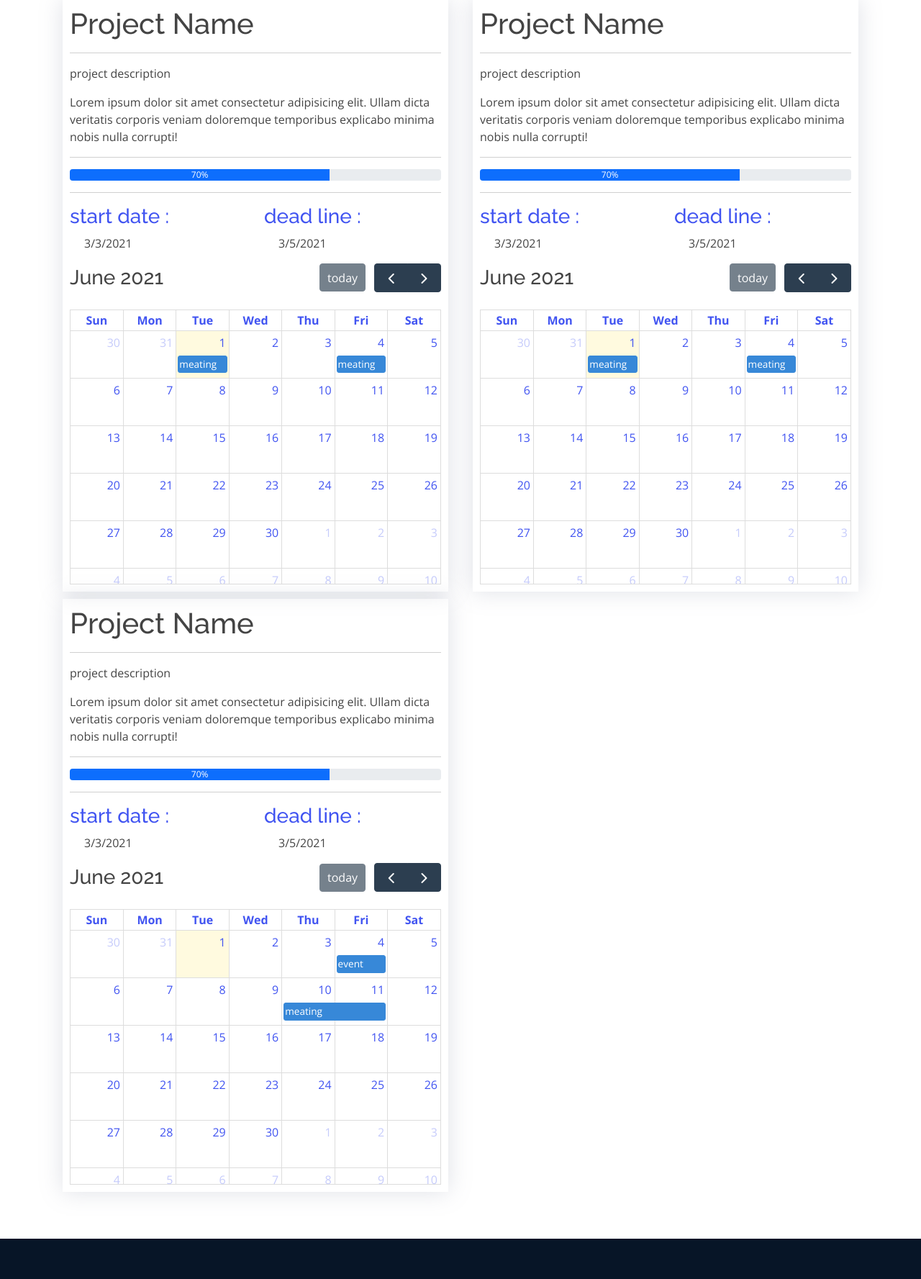
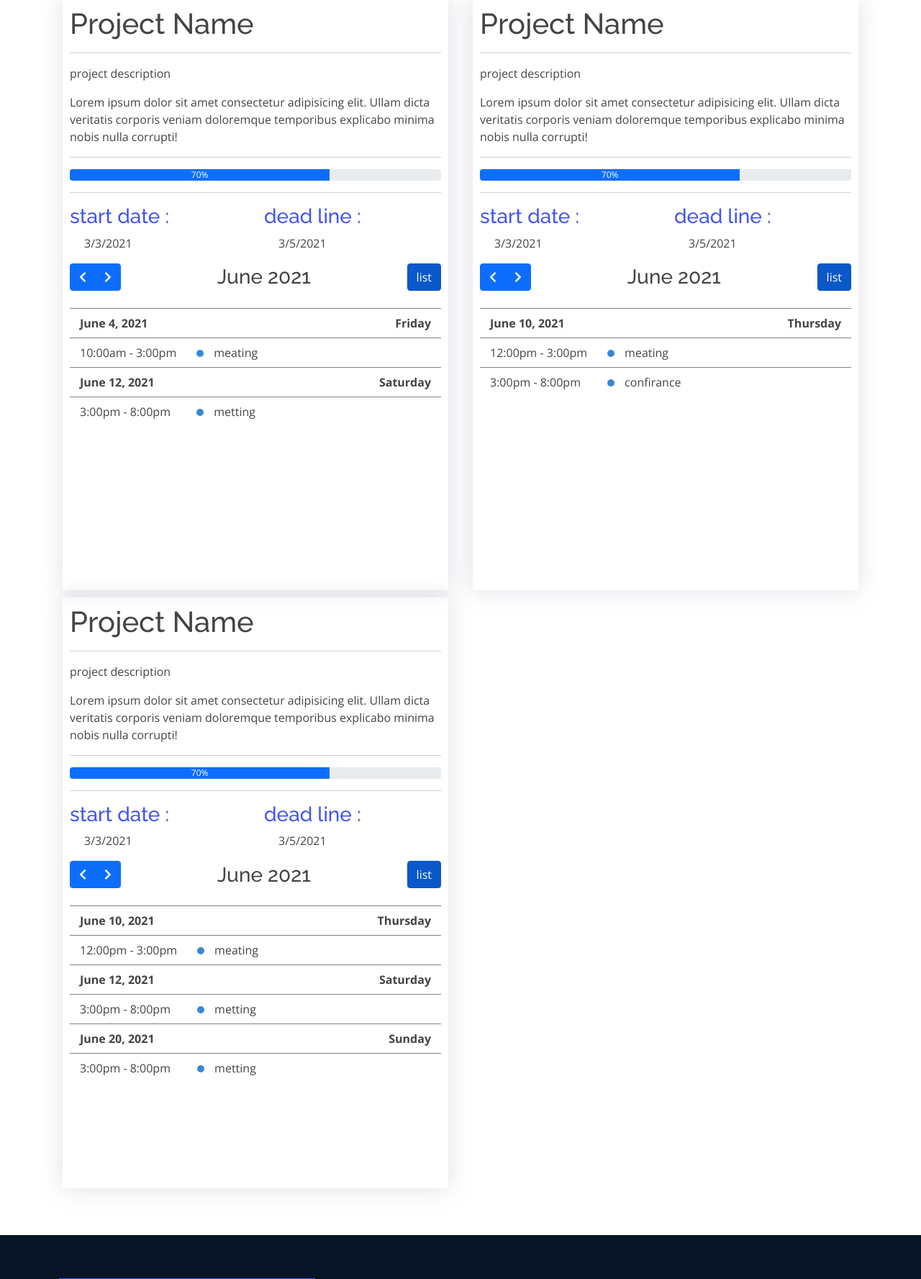
Before and after one commit to ahmed-codze/Right_access, a PHP site: page /profile.html in a window 1280 px wide. Shown: the part 566-2343 px from the top of the page at 72% size. Run offline with PHP 8.4, Linux system fonts and the light colour scheme; lists and menus that the app fills with data are empty; some libraries are stand-ins or nearby versions.

Commit message:
live chat

```diff
--- a/assets/css/style.css
+++ b/assets/css/style.css
@@ -102,7 +102,7 @@ body::-webkit-scrollbar-thumb {
   position: fixed;
   visibility: hidden;
   opacity: 0;
-  right: 15px;
+  left: 15px;
   bottom: 15px;
   z-index: 996;
   background: #4154f1;
--- a/index.html
+++ b/index.html
@@ -30,7 +30,11 @@
 </head>
 
 <body>
-
+  <script async="async" src="https://static.mobilemonkey.com/js/business_7284f9b8-1edf-429a-82da-485195b500e9-87930694.js"></script>
+  <script>
+  window.mmDataLayer = window.mmDataLayer || [];
+  function mmData(o) { mmDataLayer.push(o); }
+  </script>
   <!-- ======= Header ======= -->
   <header id="header" class="fixed-top">
     <div class="container d-flex align-items-center justify-content-between">
--- a/profile.html
+++ b/profile.html
@@ -35,7 +35,11 @@
 </head>
 
 <body>
-
+  <script async="async" src="https://static.mobilemonkey.com/js/business_7284f9b8-1edf-429a-82da-485195b500e9-87930694.js"></script>
+  <script>
+  window.mmDataLayer = window.mmDataLayer || [];
+  function mmData(o) { mmDataLayer.push(o); }
+  </script>
   <!-- ======= Header ======= -->
   <header id="header" class="fixed-top">
     <div class="container d-flex align-items-center justify-content-between">
@@ -326,18 +330,25 @@
     document.addEventListener('DOMContentLoaded', function() {
       var calendarEl = document.getElementById('calendar');
       var calendar = new FullCalendar.Calendar(calendarEl, {
-        initialView: 'dayGridMonth' ,
+        themeSystem: 'bootstrap',
+        initialView: 'listMonth' ,
+        headerToolbar: {
+          left: 'prev,next',
+          center: 'title',
+          right: 'listMonth'
+        },
         events: [
         { // this object will be "parsed" into an Event Object
           title: 'meating', // a property!
-          start: '2021-06-01', // a property!
-          end: '2021-06-02' // a property! ** see important note below about 'end' **
+          start: '2021-06-04T10:00:00', // a property!
+          end: '2021-06-04T15:00:00' , // a property! ** see important note below about 'end' **
+
         },
 
         { // this object will be "parsed" into an Event Object
-          title: 'meating', // a property!
-          start: '2021-06-04', // a property!
-          end: '2021-06-05' // a property! ** see important note below about 'end' **
+          title: 'metting', // a property!
+          start: '2021-06-12T15:00:00', // a property!
+          end: '2021-06-12T20:00:00' , // a property! ** see important note below about 'end' **
         }
 
         ]
@@ -346,22 +357,30 @@
       calendar.render();
     });
 
-
     document.addEventListener('DOMContentLoaded', function() {
       var calendarEl = document.getElementById('calendar2');
       var calendar = new FullCalendar.Calendar(calendarEl, {
-        initialView: 'dayGridMonth' ,
+        themeSystem: 'bootstrap',
+        initialView: 'listMonth' ,
+        headerToolbar: {
+          left: 'prev,next',
+          center: 'title',
+          right: 'listMonth'
+        },
         events: [
         { // this object will be "parsed" into an Event Object
           title: 'meating', // a property!
-          start: '2021-06-01', // a property!
-          end: '2021-06-02' // a property! ** see important note below about 'end' **
+          start: '2021-06-10T12:00:00', // a property!
+          end: '2021-06-10T15:00:00' , // a property! ** see important note below about 'end' **
+
+
+
         },
 
         { // this object will be "parsed" into an Event Object
-          title: 'meating', // a property!
-          start: '2021-06-04', // a property!
-          end: '2021-06-05' // a property! ** see important note below about 'end' **
+          title: 'confirance', // a property!
+          start: '2021-06-10T15:00:00', // a property!
+          end: '2021-06-10T20:00:00' , // a property! ** see important note below about 'end' **
         }
 
         ]
@@ -373,18 +392,36 @@
     document.addEventListener('DOMContentLoaded', function() {
       var calendarEl = document.getElementById('calendar3');
       var calendar = new FullCalendar.Calendar(calendarEl, {
-        initialView: 'dayGridMonth' ,
+        themeSystem: 'bootstrap',
+        initialView: 'listMonth' ,
+        headerToolbar: {
+          left: 'prev,next',
+          center: 'title',
+          right: 'listMonth'
+        },
         events: [
         { // this object will be "parsed" into an Event Object
           title: 'meating', // a property!
-          start: '2021-06-10', // a property!
-          end: '2021-06-12' // a property! ** see important note below about 'end' **
+          start: '2021-06-10T12:00:00', // a property!
+          end: '2021-06-10T15:00:00' , // a property! ** see important note below about 'end' **
+          allDay : false ,
+
+
         },
 
+
+
         { // this object will be "parsed" into an Event Object
-          title: 'event', // a property!
-          start: '2021-06-04', // a property!
-          end: '2021-06-05' // a property! ** see important note below about 'end' **
+          title: 'metting', // a property!
+          start: '2021-06-12T15:00:00', // a property!
+          end: '2021-06-12T20:00:00' , // a property! ** see important note below about 'end' **
+        },
+
+
+        { // this object will be "parsed" into an Event Object
+          title: 'metting', // a property!
+          start: '2021-06-20T15:00:00', // a property!
+          end: '2021-06-20T20:00:00' , // a property! ** see important note below about 'end' **
         }
 
         ]
```
